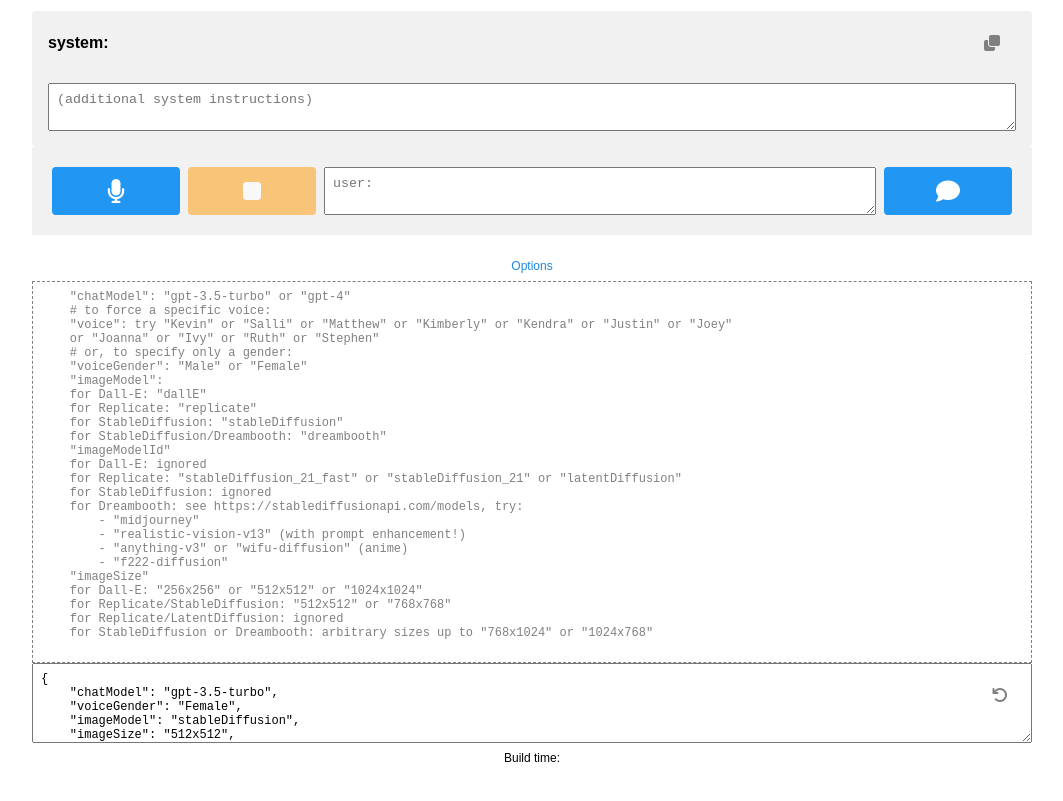
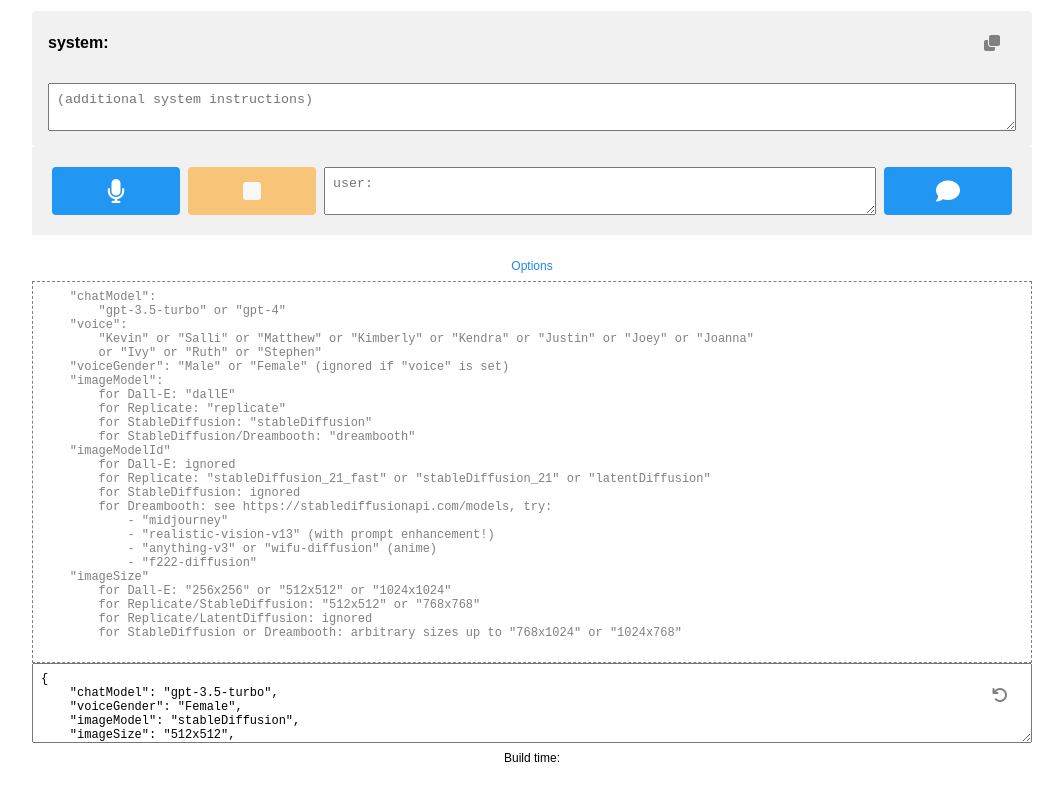
Before and after one commit to blevinstein/chatgpt, a website: page whisper-gpt/views/index.html in a window 1280 px wide. Both pictures are taken after a click on the link "Options". Shown: the part 143-944 px from the top of the page, without its empty margins (108-1171 px from the left). Drawn offline with Linux system fonts and the light colour scheme; no server answers.

Commit message:
Improve options instructions

```diff
--- a/whisper-gpt/views/index.html
+++ b/whisper-gpt/views/index.html
@@ -51,12 +51,12 @@
             <a id="showOptions" href="#">Options</a>
             <div id="optionsReveal" class="hidden">
                 <pre id="optionsInstructions">
-    "chatModel": "gpt-3.5-turbo" or "gpt-4"
-    # to force a specific voice:
-    "voice": try "Kevin" or "Salli" or "Matthew" or "Kimberly" or "Kendra" or "Justin" or "Joey"
-    or "Joanna" or "Ivy" or "Ruth" or "Stephen"
-    # or, to specify only a gender:
-    "voiceGender": "Male" or "Female"
+    "chatModel":
+        "gpt-3.5-turbo" or "gpt-4"
+    "voice":
+        "Kevin" or "Salli" or "Matthew" or "Kimberly" or "Kendra" or "Justin" or "Joey" or "Joanna"
+        or "Ivy" or "Ruth" or "Stephen"
+    "voiceGender": "Male" or "Female" (ignored if "voice" is set)
     "imageModel":
         for Dall-E: "dallE"
         for Replicate: "replicate"
```
Lines whose indentation alone changed are shown as unchanged.
